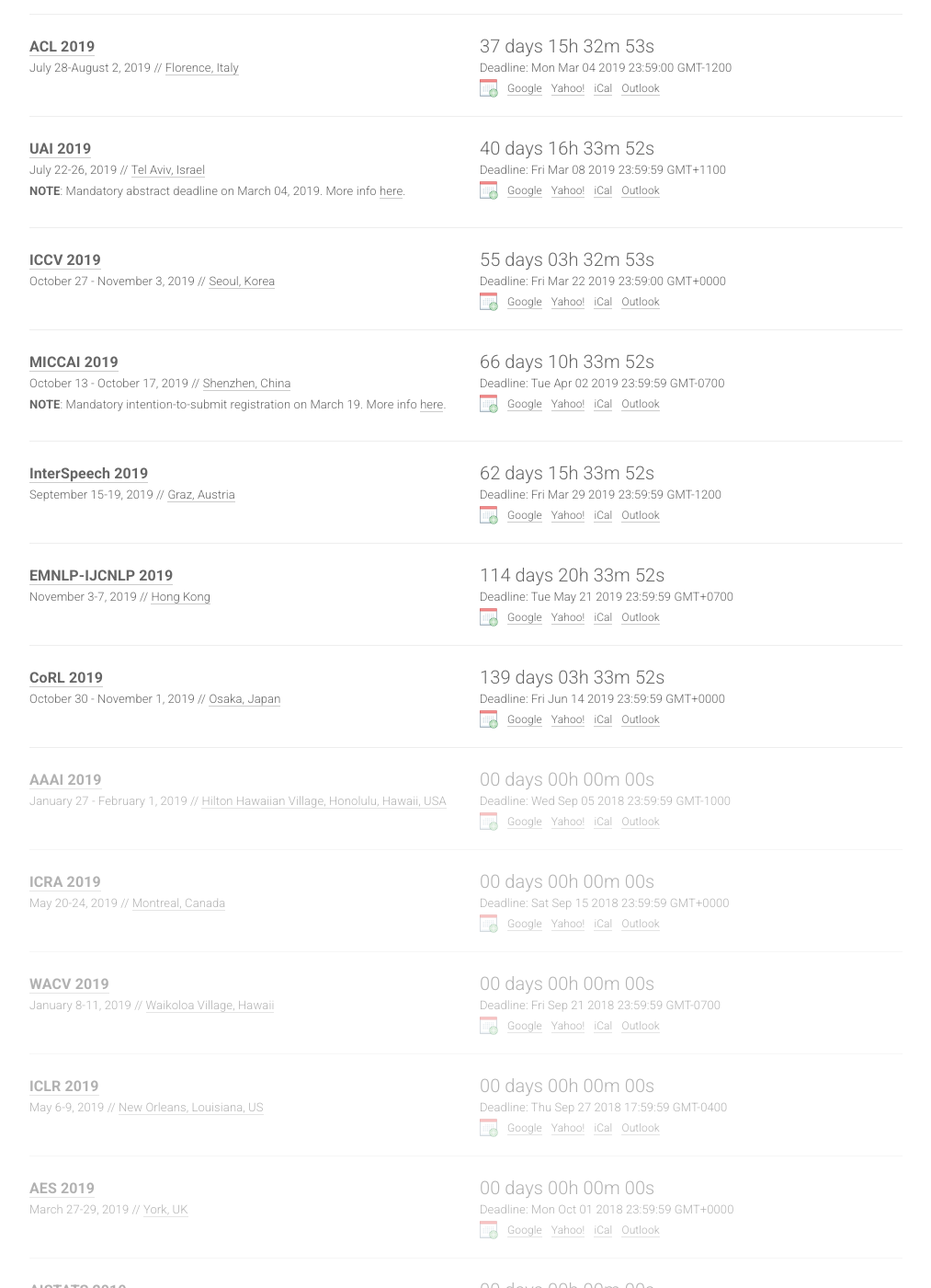
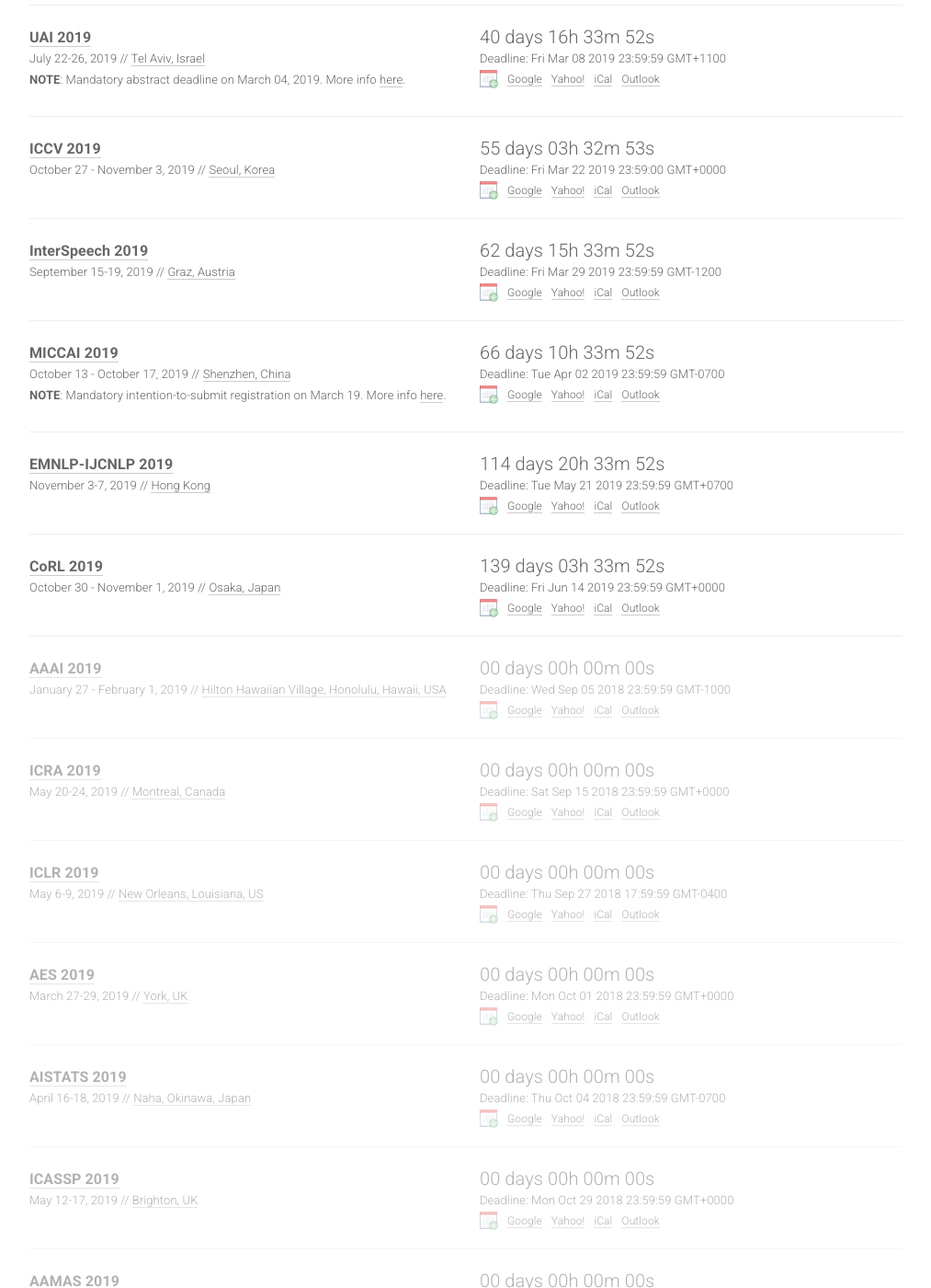
Before and after one commit to paperswithcode/ai-deadlines, a Jekyll site: the page built from index.html, in a window 1280 px wide and 1400 px high, scrolled down 1015 px. Shown: the whole window at 92% size, without its empty margins (133-1146 px from the left). Built offline with Jekyll 4.4.1, drawn with Linux system fonts in a browser that asks for light colours; nearby versions of some CDN libraries; comment, search, counter and statistics services are not loaded; some of the changed text lies outside the part shown.

Commit message:
Rearrange

```diff
--- a/_data/conferences.yml
+++ b/_data/conferences.yml
@@ -1,16 +1,5 @@
 
 ---
-
-- title: ICML
-  year: 2019
-  id: icml19
-  link: https://icml.cc/Conferences/2019
-  deadline: '2019-01-23 15:59:00'
-  timezone: America/Los_Angeles
-  date: June 10-15, 2019
-  place: Long Beach, USA
-  sub: ML
-  note: '<b>NOTE</b>: Mandatory abstract deadline on Jan 18, 2019. More info <a href=''https://icml.cc/Conferences/2019/CallForPapers''>here</a>.'
 
 - title: GECCO
   year: 2019
@@ -92,7 +81,8 @@
   date: July 22-26, 2019
   place: Tel Aviv, Israel
   sub: ML
-  note: '<b>NOTE</b>: Mandatory abstract deadline on March 04, 2019. More info <a href=''http://auai.org/uai2019/cfp.php''>here</a>.'
+  note: '<b>NOTE</b>: Mandatory abstract deadline on March 04, 2019. More info <a
+    href=''http://auai.org/uai2019/cfp.php''>here</a>.'
 
 - title: ICCV
   year: 2019
@@ -104,6 +94,16 @@
   place: Seoul, Korea
   sub: CV
 
+- title: InterSpeech
+  year: 2019
+  id: interspeech19
+  link: https://www.interspeech2019.org/
+  deadline: '2019-03-29 23:59:59'
+  timezone: Etc/GMT+12
+  date: September 15-19, 2019
+  place: Graz, Austria
+  sub: SP
+
 - title: MICCAI
   year: 2019
   id: miccai2019
@@ -113,17 +113,8 @@
   date: October 13 - October 17, 2019
   place: Shenzhen, China
   sub: CV
-  note: '<b>NOTE</b>: Mandatory intention-to-submit registration on March 19. More info <a href="http://www.miccai2019.org/calls/call-for-papers/">here</a>.'
-
-- title: InterSpeech
-  year: 2019
-  id: interspeech19
-  link: https://www.interspeech2019.org/
-  deadline: '2019-03-29 23:59:59'
-  timezone: Etc/GMT+12
-  date: September 15-19, 2019
-  place: Graz, Austria
-  sub: SP
+  note: '<b>NOTE</b>: Mandatory intention-to-submit registration on March 19. More
+    info <a href="http://www.miccai2019.org/calls/call-for-papers/">here</a>.'
 
 - title: EMNLP-IJCNLP
   year: 2019
@@ -164,16 +155,6 @@
   date: May 20-24, 2019
   place: Montreal, Canada
   sub: RO
-
-- title: WACV
-  year: 2019
-  id: wacv19
-  link: http://wacv19.uccs.us/
-  deadline: '2018-09-21 23:59:59'
-  timezone: America/Los_Angeles
-  date: January 8-11, 2019
-  place: Waikoloa Village, Hawaii
-  sub: CV
 
 - title: ICLR
   year: 2019
@@ -244,3 +225,14 @@
   date: June 2-7, 2019
   place: Minneapolis, USA
   sub: NLP
+
+- title: ICML
+  year: 2019
+  id: icml19
+  link: https://icml.cc/Conferences/2019
+  deadline: '2019-01-23 15:59:00'
+  timezone: America/Los_Angeles
+  date: June 10-15, 2019
+  place: Long Beach, USA
+  sub: ML
+  note: '<b>NOTE</b>: Mandatory abstract deadline on Jan 18, 2019. More info <a href=''https://icml.cc/Conferences/2019/CallForPapers''>here</a>.'
```
